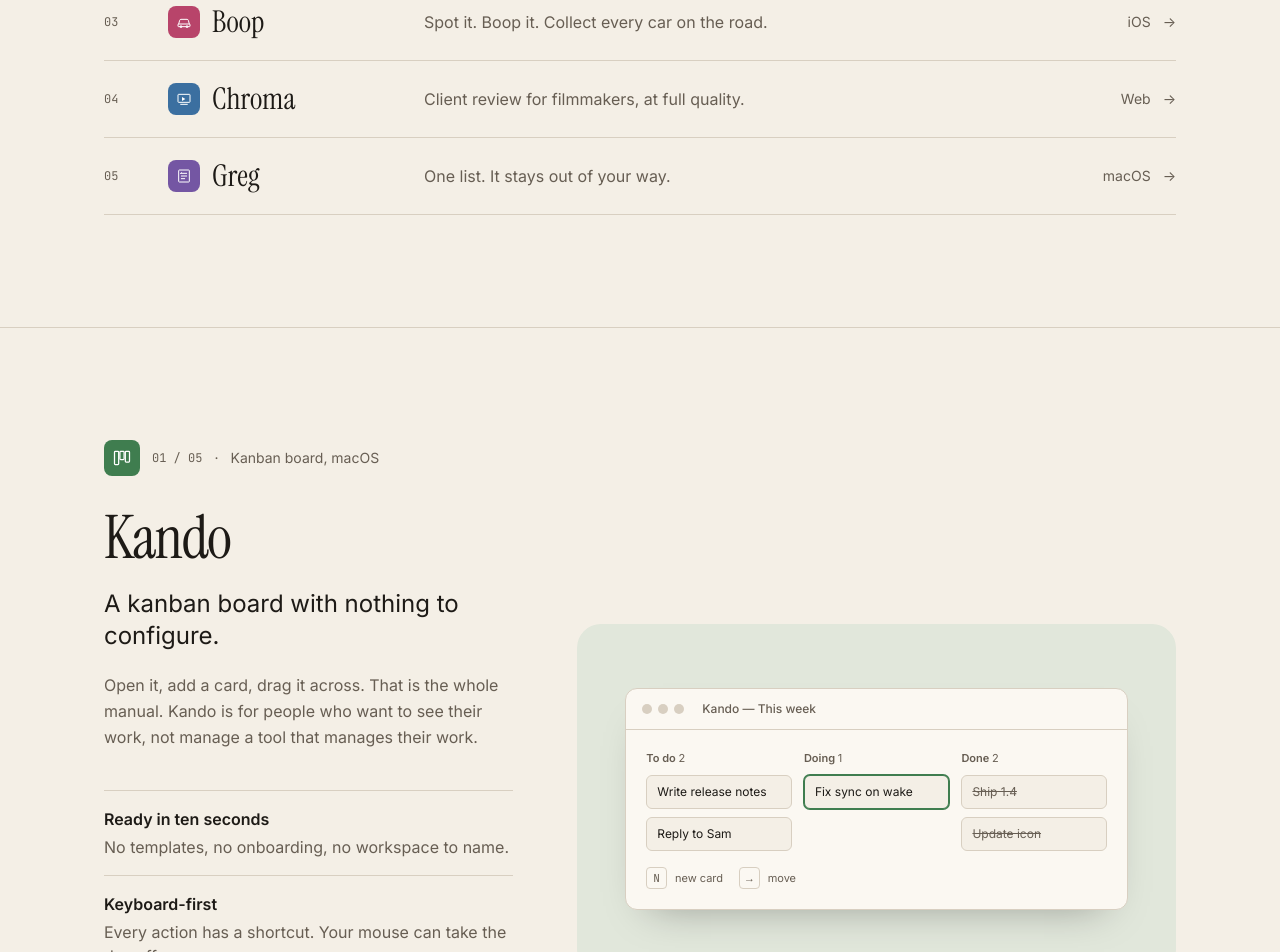
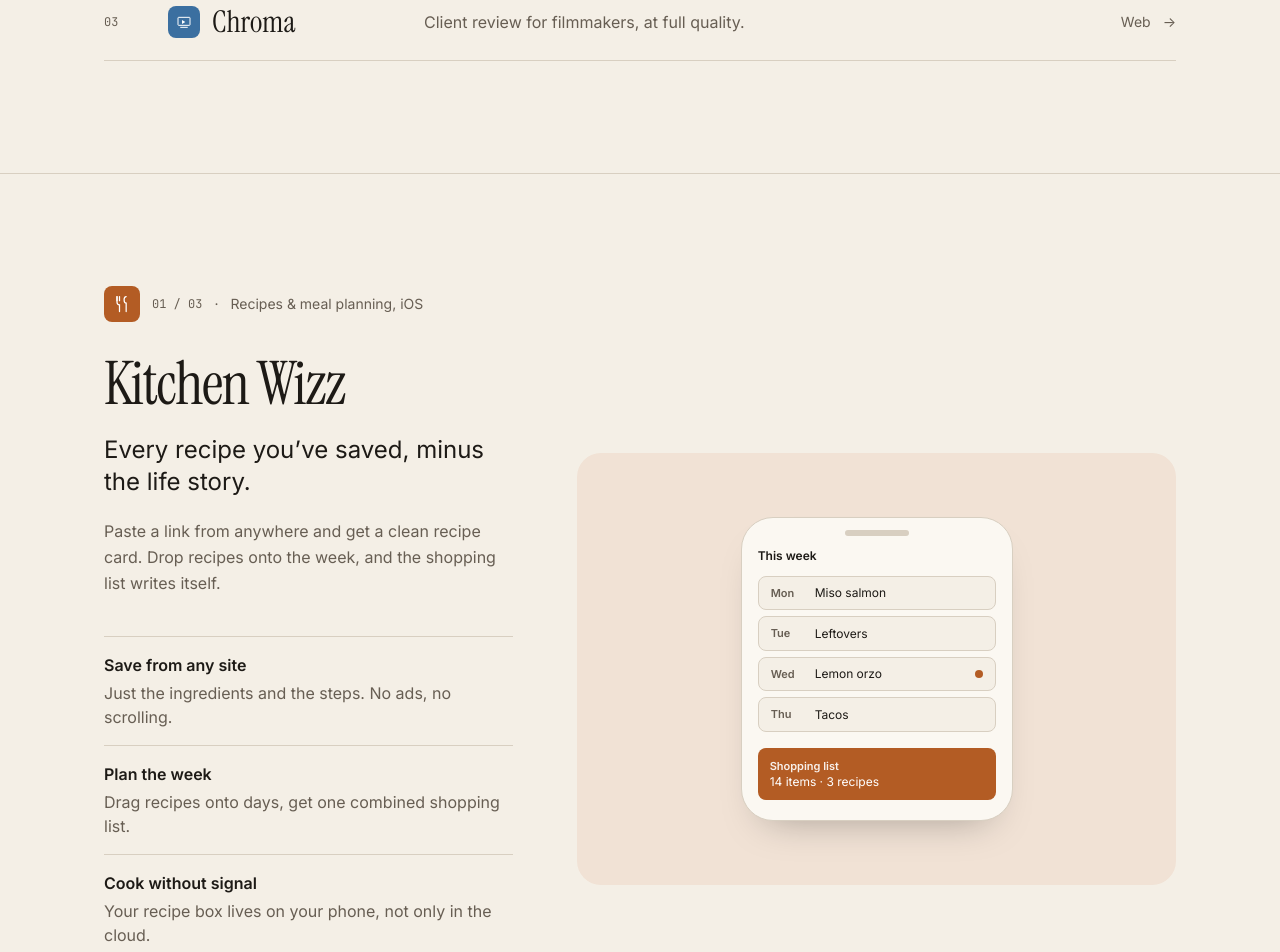
Before and after one commit to ryanborroff/KES, a React (Vite) app: page / in a window 1280 px wide. Shown: the part 780-1732 px from the top of the page. Built offline with nearby package versions, Linux system fonts and the light colour scheme.

Commit message:
Remove Kando and Greg from the site
Drop both products' data, vignettes and icons, and update the product
count in the hero copy and meta description to three.

Co-Authored-By: Claude Opus 5.5 <noreply@anthropic.com>
Claude-Session: https://claude.ai/code/session_01FtqbzcQuQ5cxfHELuHQUiB

```diff
--- a/index.html
+++ b/index.html
@@ -5,7 +5,7 @@
     <link rel="icon" type="image/svg+xml" href="/favicon.svg" />
     <meta name="viewport" content="width=device-width, initial-scale=1.0" />
     <title>JOMO — Small software, built with care</title>
-    <meta name="description" content="JOMO is an independent studio making five small apps that do one job well, then get out of the way." />
+    <meta name="description" content="JOMO is an independent studio making three small apps that do one job well, then get out of the way." />
   </head>
   <body>
     <div id="root"></div>
--- a/src/components/Hero.jsx
+++ b/src/components/Hero.jsx
@@ -6,7 +6,7 @@ export default function Hero() {
         Useful software that doesn’t need <em className="text-base-muted">your attention.</em>
       </h1>
       <p className="text-lg md:text-xl text-base-muted leading-relaxed max-w-xl mb-16 md:mb-20">
-        JOMO makes five small apps. Each one does a single job well, then gets out of the way — so you can get
+        JOMO makes three small apps. Each one does a single job well, then gets out of the way — so you can get
         back to whatever you’d rather be doing.
       </p>
     </section>
--- a/src/components/Icons.jsx
+++ b/src/components/Icons.jsx
@@ -2,14 +2,6 @@
 export function ProductIcon({ id, className = 'w-5 h-5' }) {
   const common = { className, fill: 'none', stroke: 'currentColor', strokeWidth: 1.5, viewBox: '0 0 24 24' }
   switch (id) {
-    case 'kando':
-      return (
-        <svg {...common}>
-          <rect x="3" y="4" width="5" height="16" rx="1" />
-          <rect x="9.5" y="4" width="5" height="10" rx="1" />
-          <rect x="16" y="4" width="5" height="13" rx="1" />
-        </svg>
-      )
     case 'kitchen-wizz':
       return (
         <svg {...common}>
@@ -33,14 +25,6 @@ export function ProductIcon({ id, className = 'w-5 h-5' }) {
           <rect x="3" y="5" width="18" height="12" rx="1" />
           <path d="M9 9l5 3-5 3V9z" fill="currentColor" stroke="none" />
           <path d="M7 20h10" strokeLinecap="round" />
-        </svg>
-      )
-    case 'greg':
-      return (
-        <svg {...common}>
-          <rect x="4" y="3" width="16" height="18" rx="1" />
-          <path d="M8 8h8M8 12h8M8 16h5" strokeLinecap="round" />
-          <path d="M6.5 8l.5.5L8 7" strokeLinecap="round" strokeLinejoin="round" />
         </svg>
       )
     default:
--- a/src/components/Vignettes.jsx
+++ b/src/components/Vignettes.jsx
@@ -21,42 +21,6 @@ function Phone({ children }) {
       <div className="mx-auto mb-3 h-1.5 w-16 rounded-full bg-base-line" />
       <div className="px-1 pb-2">{children}</div>
     </div>
-  )
-}
-
-function Kando() {
-  const columns = [
-    { name: 'To do', cards: ['Write release notes', 'Reply to Sam'] },
-    { name: 'Doing', cards: ['Fix sync on wake'], active: true },
-    { name: 'Done', cards: ['Ship 1.4', 'Update icon'], done: true },
-  ]
-  return (
-    <Window title="Kando — This week">
-      <div className="grid grid-cols-3 gap-3">
-        {columns.map((col) => (
-          <div key={col.name} className="flex flex-col gap-2">
-            <div className="text-[11px] font-semibold text-base-muted">
-              {col.name} <span className="font-normal">{col.cards.length}</span>
-            </div>
-            {col.cards.map((card) => (
-              <div
-                key={card}
-                className={`rounded-md border bg-base-bg px-2.5 py-2 text-[11px] sm:text-xs leading-snug ${
-                  col.done ? 'text-base-muted line-through' : ''
-                }`}
-                style={col.active ? { borderColor: 'var(--accent)', boxShadow: '0 0 0 1px var(--accent)' } : undefined}
-              >
-                {card}
-              </div>
-            ))}
-          </div>
-        ))}
-      </div>
-      <div className="mt-4 flex items-center gap-2 text-[11px] text-base-muted">
-        <kbd className="font-mono rounded border px-1.5 py-0.5">N</kbd> new card
-        <kbd className="font-mono rounded border px-1.5 py-0.5 ml-2">→</kbd> move
-      </div>
-    </Window>
   )
 }
 
@@ -150,52 +114,10 @@ function Chroma() {
   )
 }
 
-function Greg() {
-  const tasks = [
-    ['Call the dentist', true],
-    ['Renew passport', false],
-    ['Buy birthday card', true],
-    ['Book train for Friday', false],
-  ]
-  return (
-    <div className="mx-auto max-w-sm">
-      <Window title="Greg">
-        <ul className="flex flex-col">
-          {tasks.map(([task, done]) => (
-            <li key={task} className="flex items-center gap-3 py-2 border-b last:border-b-0 text-sm">
-              <span
-                className="h-4 w-4 rounded-full border-2 flex items-center justify-center"
-                style={done ? { borderColor: 'var(--accent)', backgroundColor: 'var(--accent)' } : undefined}
-              >
-                {done && (
-                  <svg viewBox="0 0 12 12" className="h-2.5 w-2.5 text-white" fill="none" stroke="currentColor" strokeWidth="2">
-                    <path d="M2.5 6.5l2.2 2L9.5 3.5" strokeLinecap="round" strokeLinejoin="round" />
-                  </svg>
-                )}
-              </span>
-              <span className={done ? 'text-base-muted line-through' : ''}>{task}</span>
-            </li>
-          ))}
-          <li className="flex items-center gap-3 pt-2 text-sm text-base-muted">
-            <span className="h-4 w-4 rounded-full border-2 border-dashed" />
-            <span>
-              Type a task
-              <span className="ml-0.5 inline-block h-4 w-px align-middle animate-pulse" style={{ backgroundColor: 'var(--accent)' }} />
-            </span>
-          </li>
-        </ul>
-      </Window>
-      <p className="mt-3 text-center text-xs text-base-muted">Checked tasks clear at midnight.</p>
-    </div>
-  )
-}
-
 const VIGNETTES = {
-  kando: Kando,
   'kitchen-wizz': KitchenWizz,
   boop: Boop,
   chroma: Chroma,
-  greg: Greg,
 }
 
 export default function Vignette({ product }) {
--- a/src/data/products.js
+++ b/src/data/products.js
@@ -1,22 +1,6 @@
 // Central product config — swap accent colors / copy here.
 // Accents are dark enough to carry white button text at WCAG AA.
 export const products = [
-  {
-    id: 'kando',
-    name: 'Kando',
-    accent: '#3F7D4F',
-    kind: 'Kanban board',
-    platform: 'macOS',
-    tagline: 'A kanban board with nothing to configure.',
-    description:
-      'Open it, add a card, drag it across. That is the whole manual. Kando is for people who want to see their work, not manage a tool that manages their work.',
-    features: [
-      { title: 'Ready in ten seconds', detail: 'No templates, no onboarding, no workspace to name.' },
-      { title: 'Keyboard-first', detail: 'Every action has a shortcut. Your mouse can take the day off.' },
-      { title: 'Works offline', detail: 'Local-first, syncs quietly when you are back online.' },
-    ],
-    cta: { label: 'Download for macOS', kind: 'download' },
-  },
   {
     id: 'kitchen-wizz',
     name: 'Kitchen Wizz',
@@ -65,20 +49,4 @@ export const products = [
     ],
     cta: { label: 'Start a project', kind: 'signup' },
   },
-  {
-    id: 'greg',
-    name: 'Greg',
-    accent: '#7456A3',
-    kind: 'Task list',
-    platform: 'macOS',
-    tagline: 'One list. It stays out of your way.',
-    description:
-      'No projects, no tags, no priority matrix. Hit a shortcut, type the thing, hit enter. Greg remembers so you don’t have to.',
-    features: [
-      { title: 'Just a list', detail: 'Type a task, check it off. That’s it.' },
-      { title: 'Capture from anywhere', detail: 'A global shortcut opens a blank line over whatever you are doing.' },
-      { title: 'Clears itself', detail: 'Finished tasks fade at the end of the day. Nothing to archive.' },
-    ],
-    cta: { label: 'Download for macOS', kind: 'download' },
-  },
 ]
```
